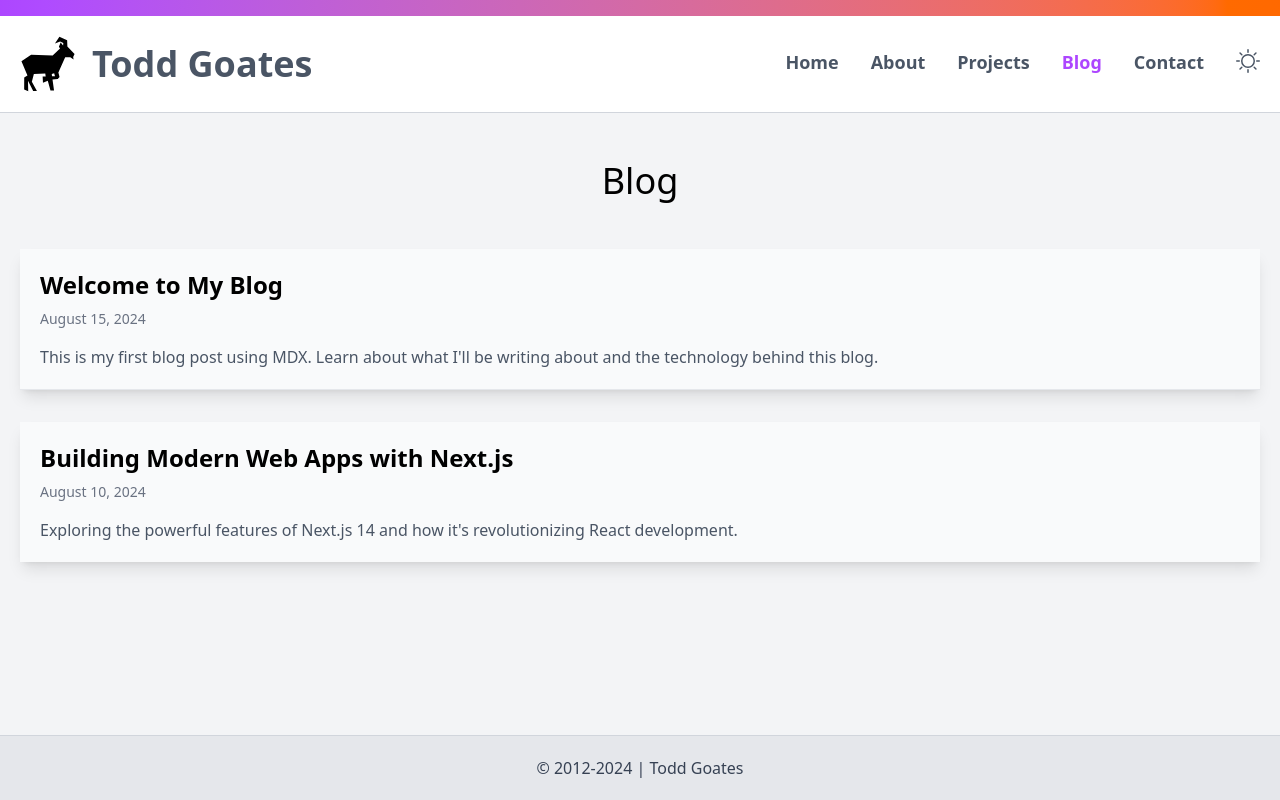
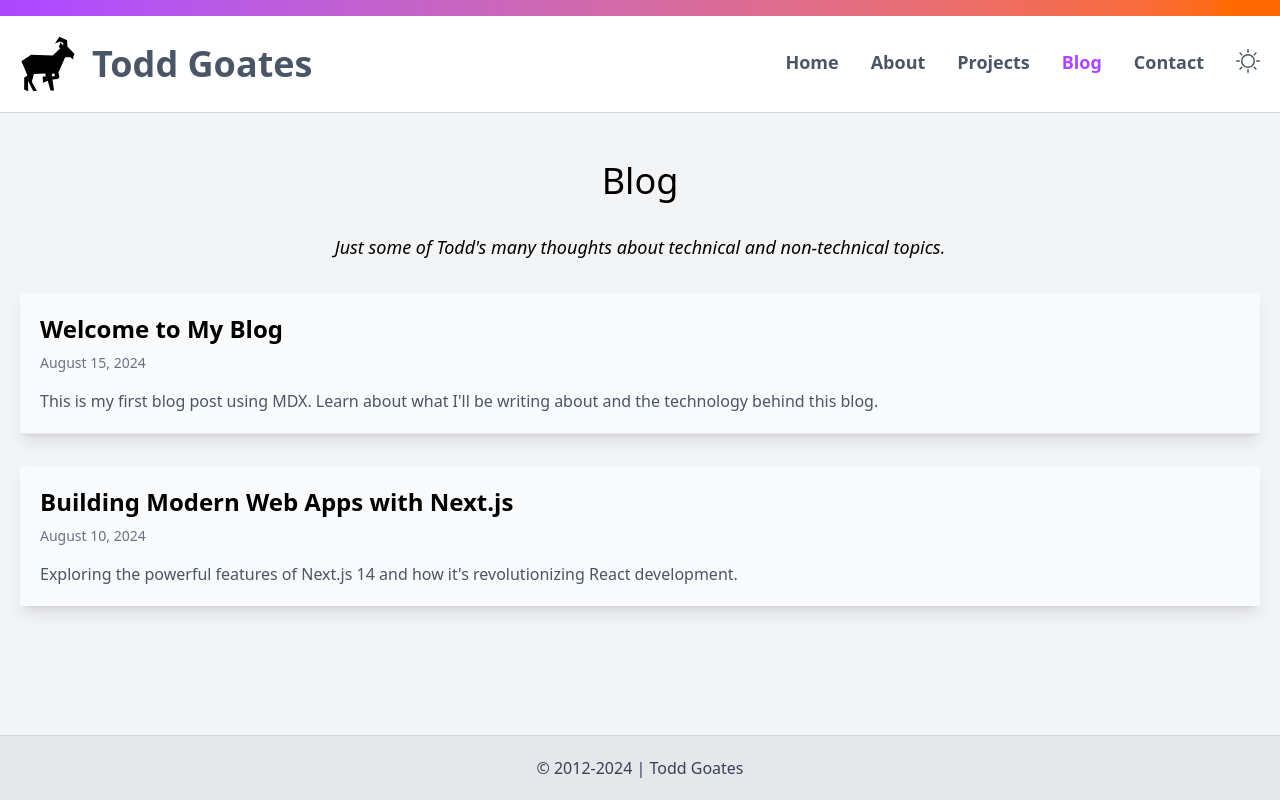
Before and after one commit to toddgoates/next-goat, a Next.js app: page /blog in a window 1280 px wide. Built offline with nearby package versions, Linux system fonts and the light colour scheme.

Commit message:
Styling updates

```diff
--- a/src/app/blog/[slug]/page.tsx
+++ b/src/app/blog/[slug]/page.tsx
@@ -46,7 +46,7 @@ export default function BlogPostPage({ params }: BlogPostPageProps) {
     <Section>
       <article className="prose prose-lg dark:prose-invert mx-auto max-w-4xl">
         <header className="mb-8 border-b border-gray-200 pb-8 dark:border-gray-700">
-          <h1 className="mb-4 text-4xl font-bold">{post.title}</h1>
+          <h1 className="mb-4 text-5xl font-bold">{post.title}</h1>
           {post.date && (
             <time className="text-gray-500 dark:text-gray-400">
               {new Date(post.date).toLocaleDateString("en-US", {
--- a/src/app/blog/page.tsx
+++ b/src/app/blog/page.tsx
@@ -2,6 +2,7 @@ import type { Metadata } from "next";
 import Link from "next/link";
 
 import Section from "@/components/Section";
+import Alert from "@/components/Alert";
 import { getAllBlogPosts } from "@/lib/blog";
 
 export const metadata: Metadata = {
@@ -15,11 +16,15 @@ export default function BlogPage() {
   return (
     <Section>
       <>
-        <h2 className="mb-12 text-center text-4xl">Blog</h2>
+        <h2 className="mb-8 text-center text-4xl">Blog</h2>
+        <p className="mb-8 text-center text-lg text-pretty italic">
+          Just some of Todd's many thoughts about technical and non-technical
+          topics.
+        </p>
         {posts.length === 0 ? (
-          <p className="text-center text-gray-600 dark:text-gray-400">
+          <Alert type="error">
             Whoops! I forgot to write something. Check back later!
-          </p>
+          </Alert>
         ) : (
           <div className="space-y-8">
             {posts.map((post) => (
```
